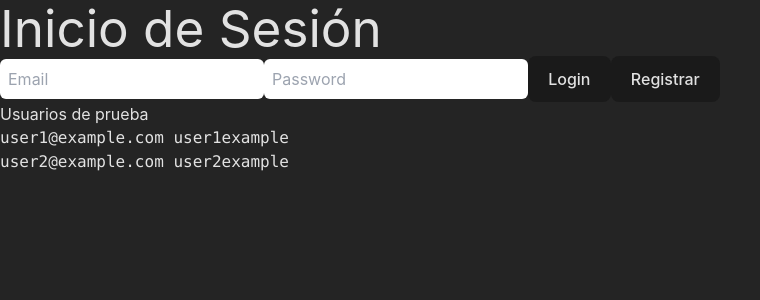
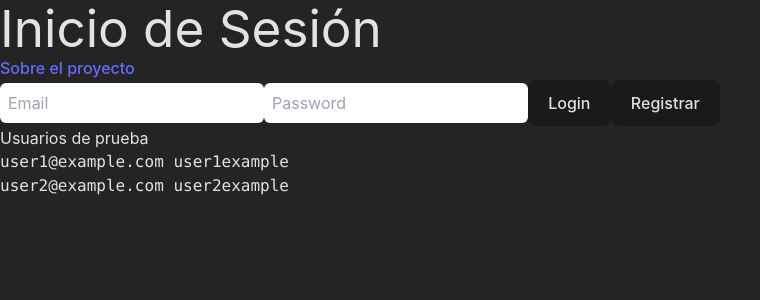
Before and after one commit to juanforero5/ProyectoCine, a React (Vite) app: page / in a window 1280 px wide. Shown: the top 300 px of the page, without its empty margins (0-760 px from the left). Built offline with nearby package versions, Linux system fonts and the light colour scheme.

Commit message:
Pagina 'About'

```diff
--- a/src/App.tsx
+++ b/src/App.tsx
@@ -10,7 +10,7 @@ function App() {
     const check = async () => {
       const session = (await supabase.auth.getSession()).data.session
       setLoggedIn(session !== null)
-      if (session === null && location.pathname != '/' && location.pathname != '/cerrar') {
+      if (session === null && location.pathname != '/' && location.pathname != '/cerrar' && location.pathname != '/about') {
         console.log(location.pathname)
         router.navigate('/')
         return
--- /dev/null
+++ b/src/components/About.tsx
@@ -0,0 +1,3 @@
+export const About = () => {
+    return (<>Este es el contenido de mi About</>)
+ }
--- a/src/components/Login.tsx
+++ b/src/components/Login.tsx
@@ -1,5 +1,6 @@
 import { useState } from 'react';
 import { router, supabase } from "../main";
+import { Link } from 'react-router-dom';
 
 export const Login = () => {
     const [email, setEmail] = useState('');
@@ -35,6 +36,7 @@ export const Login = () => {
     return (
         <div className='flex flex-col'>
             <h1 className='mb-5'>Inicio de Sesión</h1>
+            <Link to='/about' className='text-red-500'>Sobre el proyecto</Link>
             {errorText && <div>{errorText}</div>}
             <div className='flex flex-col max-w-96 min-w-80 gap-5 mx-auto my-7'>
                 <input
--- a/src/main.tsx
+++ b/src/main.tsx
@@ -14,6 +14,7 @@ import {
 import { Database } from './types/supabase.ts'
 import { MovieDetails } from './components/MovieDetails.tsx'
 import { MyTickets } from './components/MyTickets.tsx'
+import { About } from './components/About.tsx'
 
 const PROJECT_URL = "https://kekkawwcrzbbxevcjhbp.supabase.co"
 const PROJECT_PUBLIC_KEY = "eyJhbGciOiJIUzI1NiIsInR5cCI6IkpXVCJ9.eyJpc3MiOiJzdXBhYmFzZSIsInJlZiI6Imtla2thd3djcnpiYnhldmNqaGJwIiwicm9sZSI6ImFub24iLCJpYXQiOjE3MTY2NzgxODQsImV4cCI6MjAzMjI1NDE4NH0.CjJTx9l69zC4PLFJh25ohnFh7DSamz0IM8jQR7Q3Scc"
@@ -45,6 +46,10 @@ export const router = createBrowserRouter([
       {
         path: '/my-tickets',
         element: <MyTickets />
+      },
+      {
+        path: '/about',
+        element: <About />
       }
     ]
   }
```
